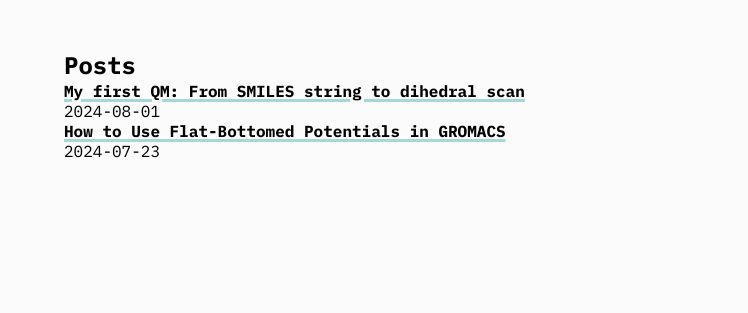
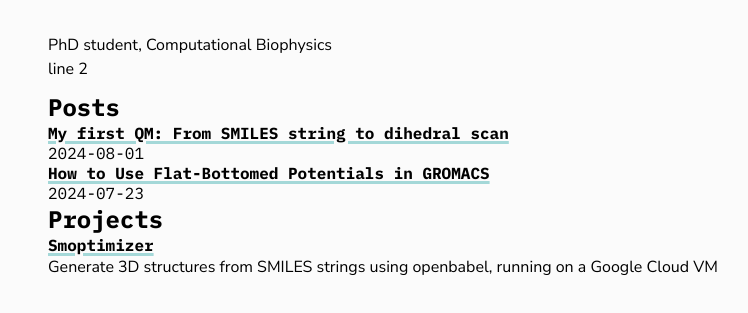
Before and after one commit to jacksoncrowley/jacksoncrowley.github.io, a plain HTML site: page output/index.html in a window 1280 px wide. Shown: the part 143-456 px from the top of the page, without its empty margins (208-956 px from the left). Drawn offline with Linux system fonts and the light colour scheme.

Commit message:
projects section added

```diff
--- a/output/index.html
+++ b/output/index.html
@@ -23,21 +23,28 @@
       </div>
     </header>
     <main>
+      <section id="about">
+        <p>PhD student, Computational Biophysics</p>
+        <p> line 2 </p>
+      </section>
         <section id="posts">
             <h2>Posts</h2>
 
             <article>
                   <h4><a href="/posts/SMILES-to-QM.html">My first QM: From SMILES string to dihedral scan</a></h3>
                   <time datetime="2024-08-01">2024-08-01</time>
-                  <!--              <p>Tags: <a href="/tags/qm.html">qm</a> <a href="/tags/psi4.html">psi4</a> </p> -->
             </article>
 
             <article>
                   <h4><a href="/posts/flat-bottomed-potentials-gromacs.html">How to Use Flat-Bottomed Potentials in GROMACS</a></h3>
                   <time datetime="2024-07-23">2024-07-23</time>
-                  <!--              <p>Tags: <a href="/tags/gromacs.html">gromacs</a> <a href="/tags/md.html">md</a> </p> -->
             </article>
 
+        </section>
+        <section id="projects">
+            <h2>Projects</h2>
+            <h4><a href="http://smoptimizer.jacksoncrowley.xyz">Smoptimizer</a></h4>
+            <p>Generate 3D structures from SMILES strings using openbabel, running on a Google Cloud VM</p>
         </section>
     </main>
 
--- a/output/static/styles.css
+++ b/output/static/styles.css
@@ -104,7 +104,11 @@ p {
 #posts {
     max-width: 800px;
     margin: 0 auto;
-    padding: 1em;
+    padding: 0;
+}
+
+section {
+  padding-bottom:20px;
 }
 main {
     max-width: 800px;
--- a/static/styles.css
+++ b/static/styles.css
@@ -104,8 +104,13 @@ p {
 #posts {
     max-width: 800px;
     margin: 0 auto;
-    padding: 1em;
+    padding: 0;
 }
+
+section {
+  padding-bottom:10px;
+}
+
 main {
     max-width: 800px;
     margin: 0 auto;
```
Also changed, not shown: templates/index.html (+9 -1 lines).
